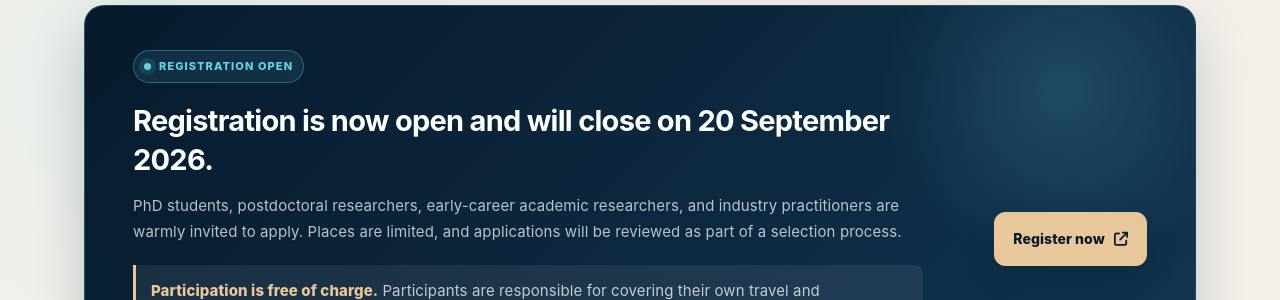
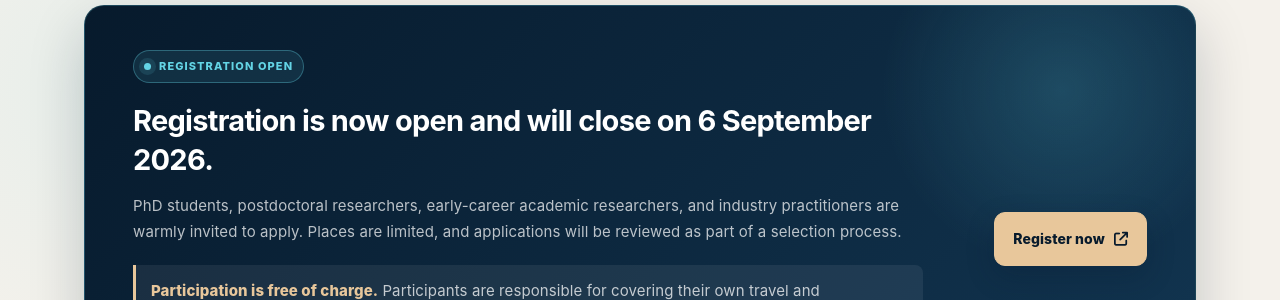
Before and after one commit to LLMSoftwareDev/LLMSoftwareDev.github.io, a Jekyll site: the page built from _pages/home_2026.md, in a window 1280 px wide and 900 px high, scrolled down 672 px. Shown: the part 157-457 px from the top of the window. Built offline with Jekyll 4.4.1, drawn with Linux system fonts in a browser that asks for light colours; nearby versions of some CDN libraries.

Commit message:
Update registration deadline

```diff
--- a/_pages/home_2026.md
+++ b/_pages/home_2026.md
@@ -34,7 +34,7 @@ acknowledgements: ""
   <div class="registration-card">
     <div class="registration-copy">
       <div class="registration-status"><span class="status-dot" aria-hidden="true"></span>Registration Open</div>
-      <p class="registration-deadline">Registration is now open and will close on 20 September 2026.</p>
+      <p class="registration-deadline">Registration is now open and will close on 6 September 2026.</p>
       <p>PhD students, postdoctoral researchers, early-career academic researchers, and industry practitioners are warmly invited to apply. Places are limited, and applications will be reviewed as part of a selection process.</p>
       <p class="registration-cost"><strong>Participation is free of charge.</strong> Participants are responsible for covering their own travel and accommodation expenses.</p>
       <p class="registration-note">Applications will only be accepted through the registration form. If you have any questions, please contact shengcheng[.]yu[@]tum[.]de.</p>
```
